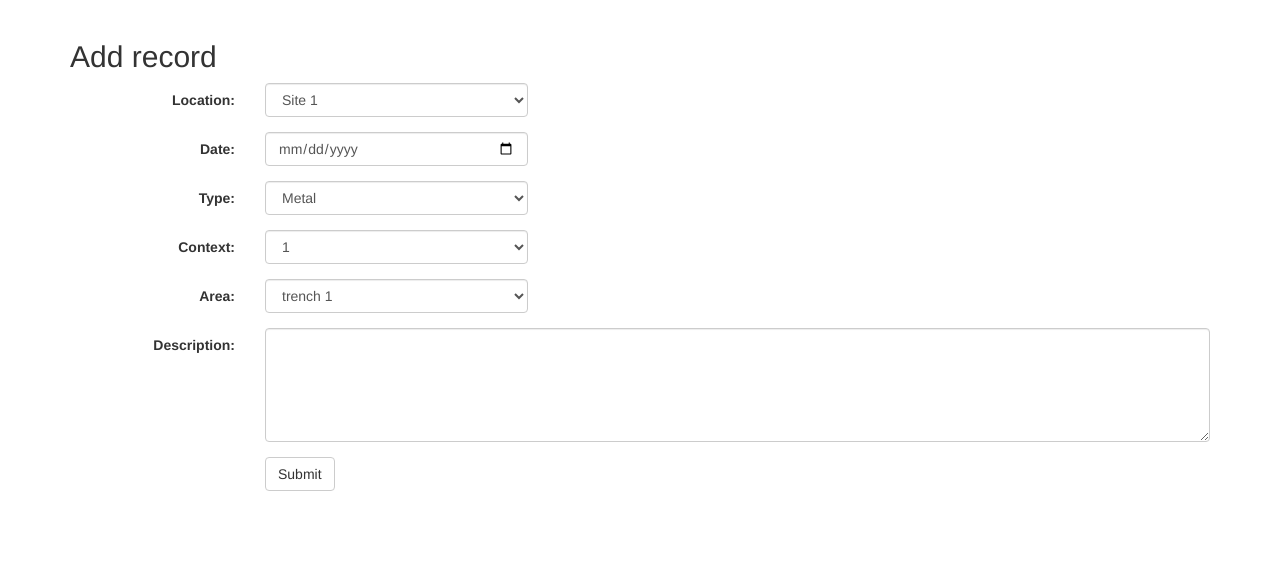
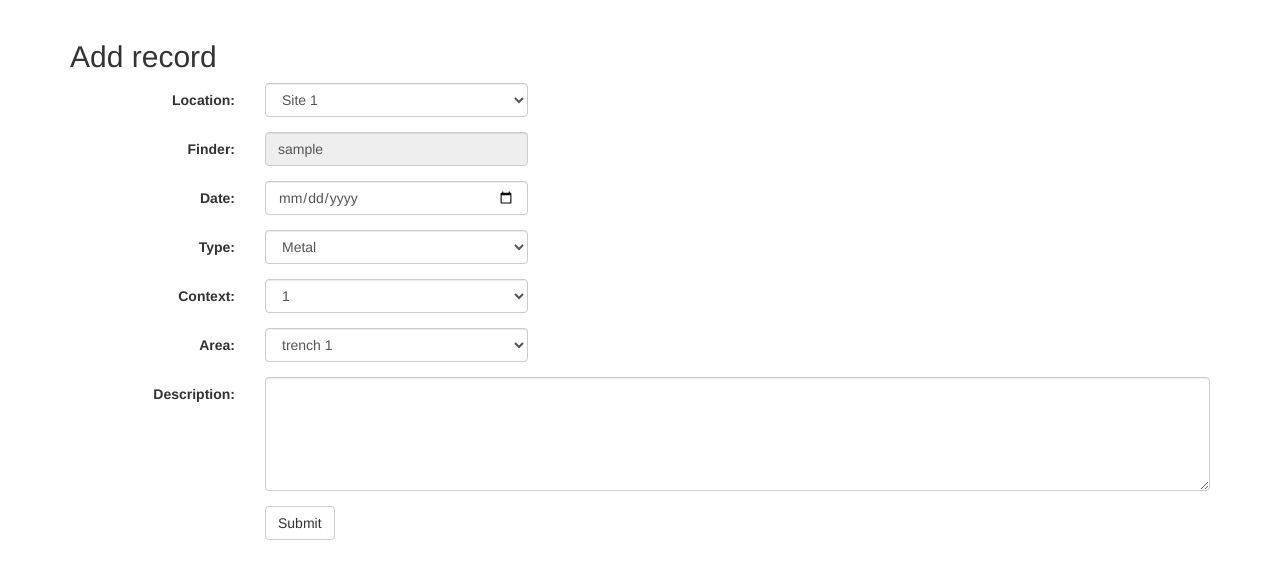
Before and after one commit to Inthuch95/IS5108-DigData, a PHP site: page /add_record.php in a window 1280 px wide. Shown: the part 52-631 px from the top of the page. Run offline with PHP 8.4, Linux system fonts and the light colour scheme; the visitor is signed in with stand-in values (Sample User, id 1).

Commit message:
Update addRecord

```diff
--- a/PHP/loginValidation.php
+++ b/PHP/loginValidation.php
@@ -53,8 +53,9 @@
 							$_SESSION['user']=$LOGusername;
 
 							$_SESSION['loginerror']="";
-							header("Location:../index.php");
 
+							header("Location:../".$_SESSION["currentPage"]);
+							//header('Location: ' . $_SERVER['HTTP_REFERER']);
 						}else{
 
 							header("Location:../login.php"); /* Redirect browser */
--- a/add_record.php
+++ b/add_record.php
@@ -51,6 +51,24 @@ session_start();
           <option value="Site 2">Site 2</option>
           <option value="Site 3">Site 3</option>
         </select>
+
+      </div>
+    </div>
+	 <div class="form-group">
+      <label class="control-label col-sm-2" for="finder">Finder:</label>
+      <div class="col-sm-3">
+	  <?php
+
+		if(isset($_SESSION['user'])and $_SESSION['user']!=''){
+			print '<input class="form-control" type="" name="finder" value="'.$_SESSION["user"].'" readonly>';
+		}
+		else{
+			$_SESSION['loginerror'] = "You have to login first";
+			$_SESSION["currentPage"] = basename($_SERVER['PHP_SELF']);
+			echo $_SESSION["currentPage"];
+			header("Location:login.php");
+		}
+		?>
 
       </div>
     </div>
```
